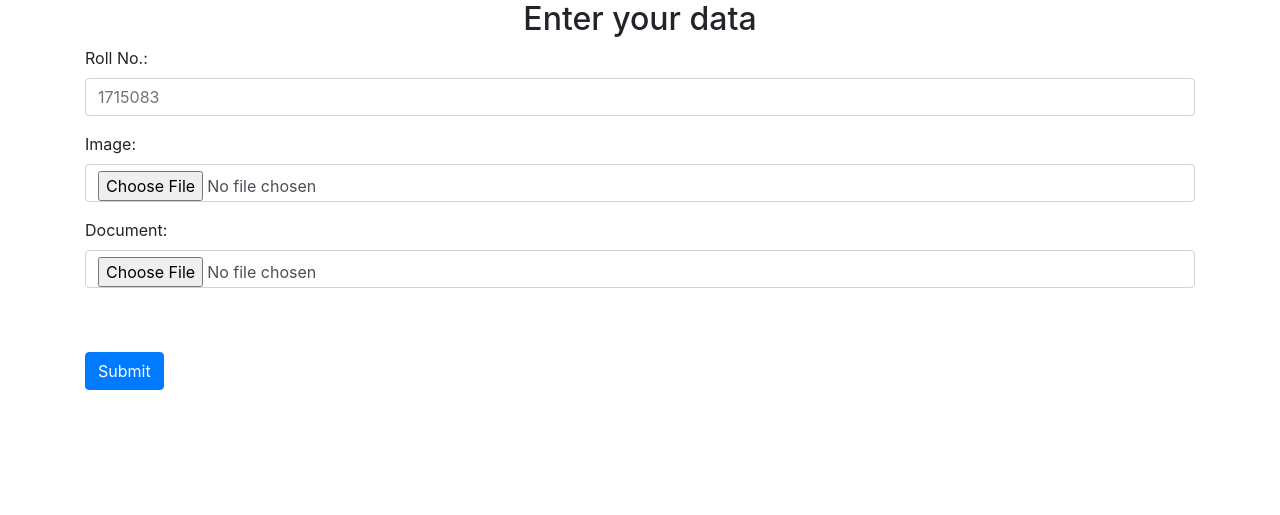
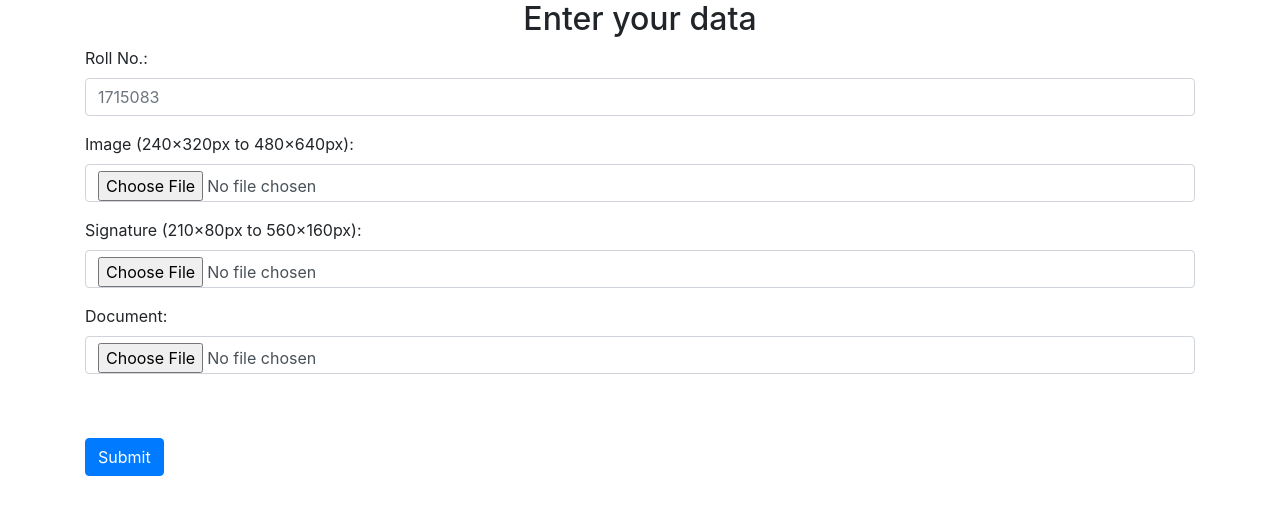
Before and after one commit to GreatDevelopers/MiniScripts, a PHP site: page / in a window 1280 px wide. Shown: the top 515 px of the page. Run offline with PHP 8.4, Linux system fonts and the light colour scheme.

Commit message:
Add upload field for signature

```diff
--- a/PhpScripts/data_collection_form/config.php
+++ b/PhpScripts/data_collection_form/config.php
@@ -4,20 +4,25 @@
 	$dbPassword = 'data_form';
 	$dbName     = 'data_form';
 
-	// Upload directory for images and documents
+	// Upload directory for images, signatures and documents
 	$target_img_dir = "uploads/images/";
+	$target_signature_dir = "uploads/signatures/";
 	$target_doc_dir = "uploads/documents/";
 
 	// Maximum image and document size in bytes
 	$max_img_size = 50000; // 50 Kb
 	$max_doc_size = 300000; // 300 Kb
 
-	// Width and height constraints of image in pixels
+	// Width and height constraints of image and signature in pixels
+	$min_img_width = 240;
+	$min_img_height = 320;
+	$max_img_width = 480;
 	$max_img_height = 640;
-	$max_img_width = 480;
-	$min_img_width = 320;
-	$min_img_height = 240;
+	$min_signature_width = 210;
+	$min_signature_height = 80;
+	$max_signature_width = 560;
+	$max_signature_height = 160;
 
 	// Create tables
-	// create table `client_data` (`rollno` int(15) NOT NULL, `image` longtext NOT NULL, `document` longtext NOT NULL, `created` datetime NOT NULL, PRIMARY KEY (`rollno`)) ENGINE=InnoDB AUTO_INCREMENT=3 DEFAULT CHARSET=utf8 COLLATE=utf8_unicode_ci;
+	// create table `client_data` (`rollno` int(15) NOT NULL, `image` longtext NOT NULL, `signature` longtext NOT NULL, `document` longtext NOT NULL, `created` datetime NOT NULL, PRIMARY KEY (`rollno`)) ENGINE=InnoDB AUTO_INCREMENT=3 DEFAULT CHARSET=utf8 COLLATE=utf8_unicode_ci;
 ?>
--- a/PhpScripts/data_collection_form/index.php
+++ b/PhpScripts/data_collection_form/index.php
@@ -1,8 +1,12 @@
 <?php
 include("config.php");
 if(isset($_POST['submit'])) {
+	if (getimagesize($_FILES["signature"]["tmp_name"]) == false) {
+		echo '<div class="alert alert-Warning"><strong>Warning!</strong> Please select a signature file to upload. </div>';
+		goto DataForm;
+	}
+
 	$check = getimagesize($_FILES["image"]["tmp_name"]);
-
 	if($check !== false){
 		// Check image size
 		if(($_FILES['image']['size'] >= $max_img_size) || ($_FILES["image"]["size"] == 0)) {
@@ -14,11 +18,23 @@ if(isset($_POST['submit'])) {
 		$image_height = getimagesize($_FILES["image"]["tmp_name"])[1];
 		// Check image height and width constraints
 		if ($image_width < $min_img_width || $image_height < $min_img_height) {
-			echo '<div class="alert alert-danger"><strong>Image dimensions are too small!</strong> Minimum image size is ' . $min_img_width . ' &times; ' . $min_img_height . 'px. Uploaded image size is ' . $image_width . ' &times; ' . $image_height . '.px</div>';
+			echo '<div class="alert alert-danger"><strong>Image dimensions are too small!</strong> Minimum image size is ' . $min_img_width . ' &times; ' . $min_img_height . 'px. Uploaded image size is ' . $image_width . ' &times; ' . $image_height . 'px.</div>';
 			goto DataForm;
 		}
 		elseif ($image_width > $max_img_width || $image_height > $max_img_height) {
-			echo '<div class="alert alert-danger"><strong>Image dimensions are too large!</strong> Maximum image size is ' . $max_img_width . ' &times; ' . $max_img_height . 'px. Uploaded image size is ' . $image_width . ' &times; ' . $image_height . '.px</div>';
+			echo '<div class="alert alert-danger"><strong>Image dimensions are too large!</strong> Maximum image size is ' . $max_img_width . ' &times; ' . $max_img_height . 'px. Uploaded image size is ' . $image_width . ' &times; ' . $image_height . 'px.</div>';
+			goto DataForm;
+		}
+
+		$signature_width = getimagesize($_FILES["signature"]["tmp_name"])[0];
+		$signature_height = getimagesize($_FILES["signature"]["tmp_name"])[1];
+		// Check signature height and width constraints
+		if ($signature_width < $min_signature_width || $signature_height < $min_signature_height) {
+			echo '<div class="alert alert-danger"><strong>Signature dimensions are too small!</strong> Minimum signature size is ' . $min_signature_width . ' &times; ' . $min_signature_height . 'px. Uploaded signature size is ' . $signature_width . ' &times; ' . $signature_height . 'px.</div>';
+			goto DataForm;
+		}
+		elseif ($signature_width > $max_img_width || $signature_height > $max_img_height) {
+			echo '<div class="alert alert-danger"><strong>Signature dimensions are too large!</strong> Maximum signature size is ' . $max_img_width . ' &times; ' . $max_img_height . 'px. Uploaded signature size is ' . $signature_width . ' &times; ' . $signature_height . 'px.</div>';
 			goto DataForm;
 		}
 
@@ -32,6 +48,8 @@ if(isset($_POST['submit'])) {
 		$name = rand() . $roll_no;
 		$img_ftype=str_replace("image/", "", $_FILES['image']['type']);
 		$target_img_file = $target_img_dir . $name . "." . $img_ftype;
+		$signature_ftype=str_replace("image/", "", $_FILES['signature']['type']);
+		$target_signature_file = $target_signature_dir . $name . "." . $signature_ftype;
 		$target_doc_file = $target_doc_dir . $name . ".pdf";
 
 		$db = new mysqli($dbHost, $dbUsername, $dbPassword, $dbName);
@@ -42,12 +60,13 @@ if(isset($_POST['submit'])) {
 
 		$dataTime = date("Y-m-d H:i:s");
 
-		$insert = $db->query("INSERT into client_data (rollno, image, document, created) VALUES (" . $roll_no . ", '" . $name . "." . $img_ftype . "', '" . $name . ".pdf', '" . $dataTime . "')");
-		// Store uploaded image and document file
-		move_uploaded_file($_FILES['image']['tmp_name'], $target_img_file);
-		move_uploaded_file($_FILES['document']['tmp_name'], $target_doc_file);
+		$insert = $db->query("INSERT into client_data (rollno, image, signature, document, created) VALUES (" . $roll_no . ", '" . $name . "." . $img_ftype . "', '" . $name . "." . $signature_ftype . "', '" . $name . ".pdf', '" . $dataTime . "')");
 
 		if($insert){
+			// Store uploaded image, signature and document file
+			move_uploaded_file($_FILES['image']['tmp_name'], $target_img_file);
+			move_uploaded_file($_FILES['signature']['tmp_name'], $target_signature_file);
+			move_uploaded_file($_FILES['document']['tmp_name'], $target_doc_file);
 			echo '<div class="alert alert-success"><strong>Success!</strong> Your response has been recorded. </div>';
 		}else{
 			echo '<div class="alert alert-danger"><strong>Something went wrong!</strong> Your response cannot be recorded. </div>';
@@ -87,8 +106,13 @@ echo '<input type="number" name="rollno" id="rollno" class="form-control" placeh
 echo '</div>';
 
 echo '<div class="form-group">';
-echo '<label for="image">Image:</label>';
+echo '<label for="image">Image (' . $min_img_width . '&times;' . $min_img_height . 'px to ' . $max_img_width . '&times;' . $max_img_height . 'px):</label>';
 echo '<input type="file" name="image" id="image" class="form-control" accept="image/png, image/jpeg" required>';
+echo '</div>';
+
+echo '<div class="form-group">';
+echo '<label for="signature">Signature (' . $min_signature_width . '&times;' . $min_signature_height . 'px to ' . $max_signature_width . '&times;' . $max_signature_height . 'px):</label>';
+echo '<input type="file" name="signature" id="signature" class="form-control" accept="image/png, image/jpeg" required>';
 echo '</div>';
 
 echo '<div class="form-group">';
```
Also changed, not shown: PhpScripts/data_collection_form/uploads/signatures/example.png (added).
